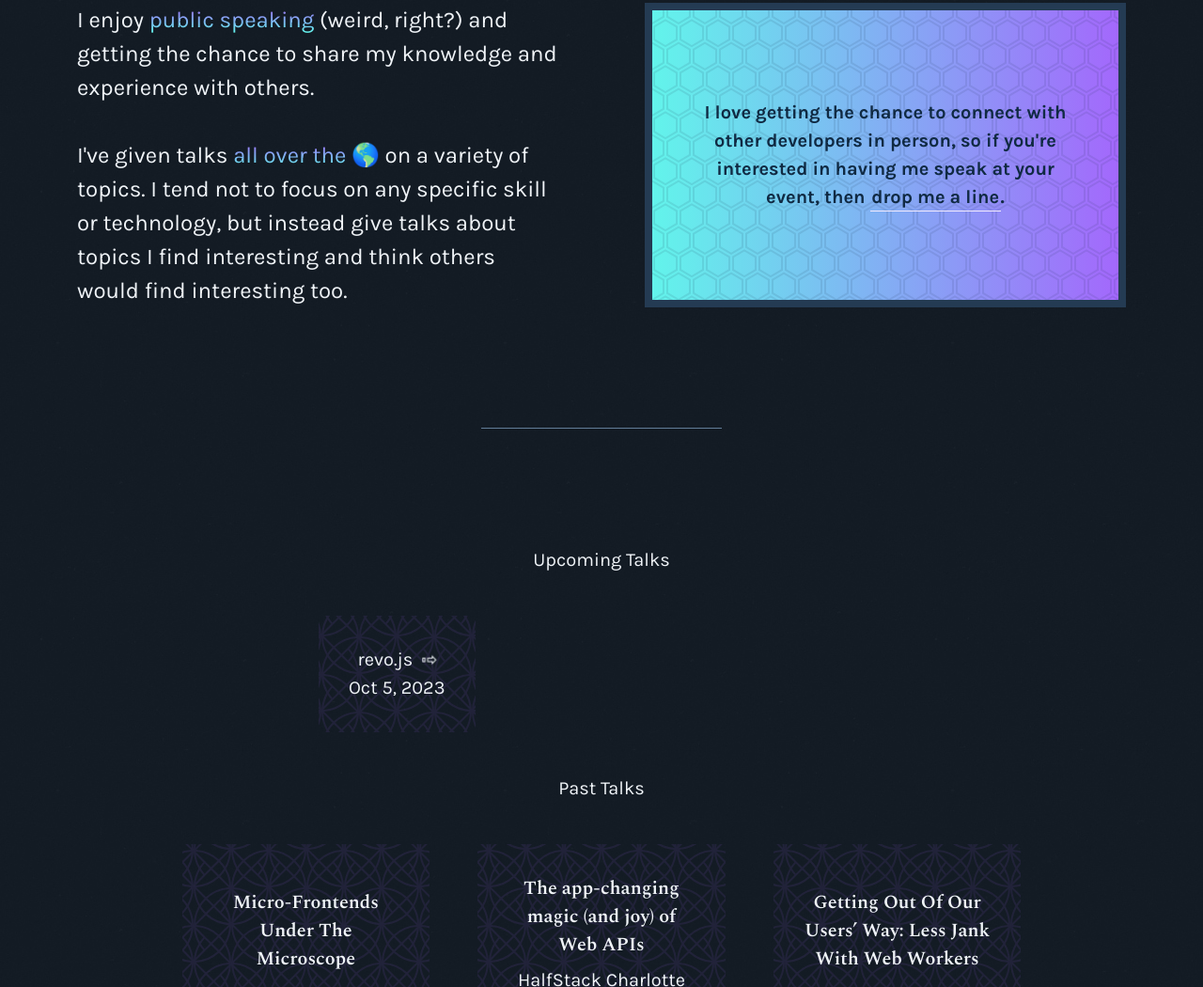
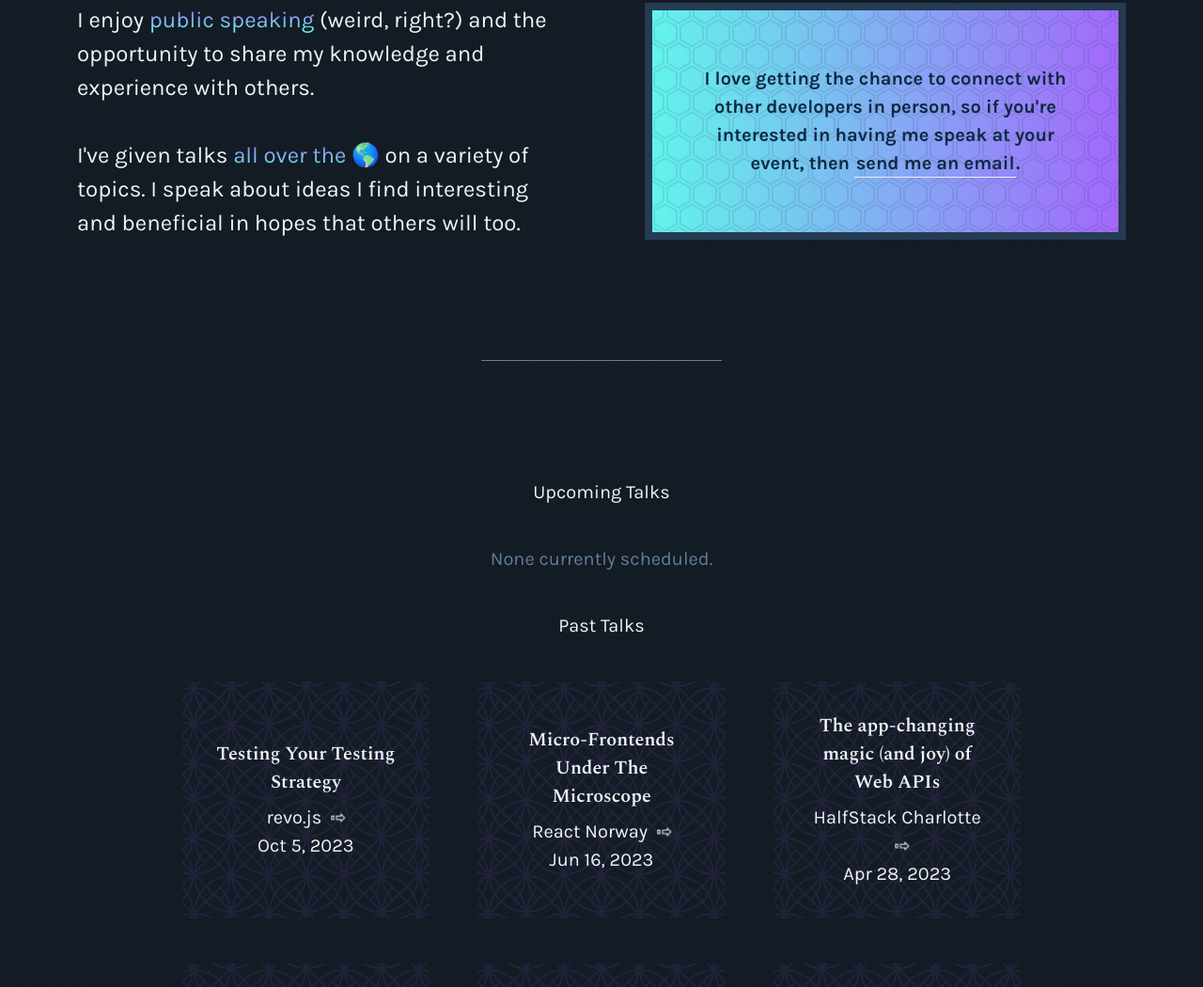
Before and after one commit to trentmwillis/trentmwillis.github.io, a plain HTML site: page talks/index.html in a window 1280 px wide. Shown: the part 377-1427 px from the top of the page at 94% size. Drawn offline with nearby package versions, Linux system fonts and the light colour scheme.

Commit message:
feat: update talks page content

```diff
--- a/styles.css
+++ b/styles.css
@@ -752,6 +752,13 @@ main {
     z-index: 1;
 }
 
+.no-talks {
+    color: #627D98;
+    font-size: var(--font-5);
+    margin-bottom: var(--size-7);
+    text-align: center;
+}
+
 .talks-list {
     display: grid;
     grid-gap: var(--size-7);
--- a/talks/index.html
+++ b/talks/index.html
@@ -66,28 +66,27 @@
                 </header>
 
                 <div class="speaker-content">
-                    <p class="speaker-content-lede">I enjoy <span class="chill">public</span> <span class="chill">speaking</span> (weird, right?) and getting the chance to share my knowledge and experience with others.<br><br>I've given talks <span class="chill">all</span> <span class="chill">over</span> <span class="chill">the</span> 🌎 on a variety of topics. I tend not to focus on any specific skill or technology, but instead give talks about topics I find interesting and think others would find interesting too.</p>
+                    <p class="speaker-content-lede">I enjoy <span class="chill">public</span> <span class="chill">speaking</span> (weird, right?) and the opportunity to share my knowledge and experience with others.<br><br>I've given talks <span class="chill">all</span> <span class="chill">over</span> <span class="chill">the</span> 🌎 on a variety of topics. I speak about ideas I find interesting and beneficial in hopes that others will too.</p>
 
                     <div class="cta">
-                        <p class="cta-text">I love getting the chance to connect with other developers in person, so if you're interested in having me speak at your event, then <a href="mailto:me@trentwillis.com?subject=🎙%20speaking%20opportunity" target="_blank" rel="noreferrer">drop me a line</a>.</p>
+                        <p class="cta-text">I love getting the chance to connect with other developers in person, so if you're interested in having me speak at your event, then <a href="mailto:me@trentwillis.com?subject=🎙%20speaking%20opportunity" target="_blank" rel="noreferrer">send me an email</a>.</p>
                     </div>
                 </div>
 
                 <p class="talks-lead-in">Upcoming Talks</p>
 
-                <ul class="talks-list wide">
+                <p class="no-talks">None currently scheduled.</p>
 
+                <p class="talks-lead-in">Past Talks</p>
+
+                <ul class="talks-list wide no-bottom">
                     <li class="talk">
-                        <a href="https://revojs.ro/2023/" target="_blank" rel="noreferrer" class="talk-link">
+                        <a href="https://noti.st/trentmwillis/0qDOfG/testing-your-testing-strategy" target="_blank" rel="noreferrer" class="talk-link">
+                            <p class="talk-title">Testing Your Testing Strategy</p>
                             <p class="conf-name">revo.js</p>
                             <time class="talk-date" date="2023-10-05">Oct 5, 2023</time>
                         </a>
                     </li>
-                </ul>
-
-                <p class="talks-lead-in">Past Talks</p>
-
-                <ul class="talks-list wide no-bottom">
                     <li class="talk">
                         <a href="https://noti.st/trentmwillis/FhL901/micro-frontends-under-the-microscope" target="_blank" rel="noreferrer" class="talk-link">
                             <p class="talk-title">Micro-Frontends Under The Microscope</p>
```
